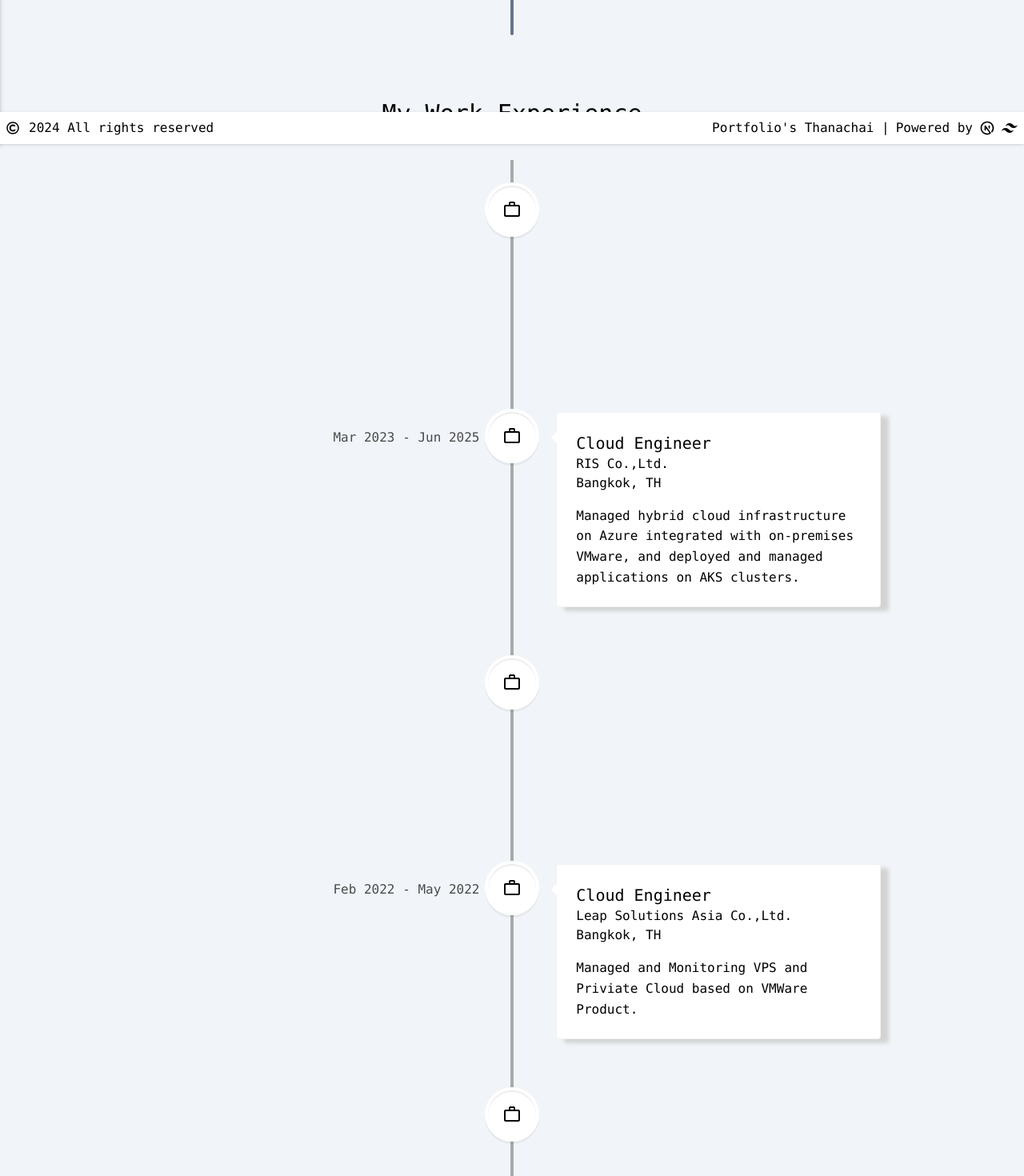
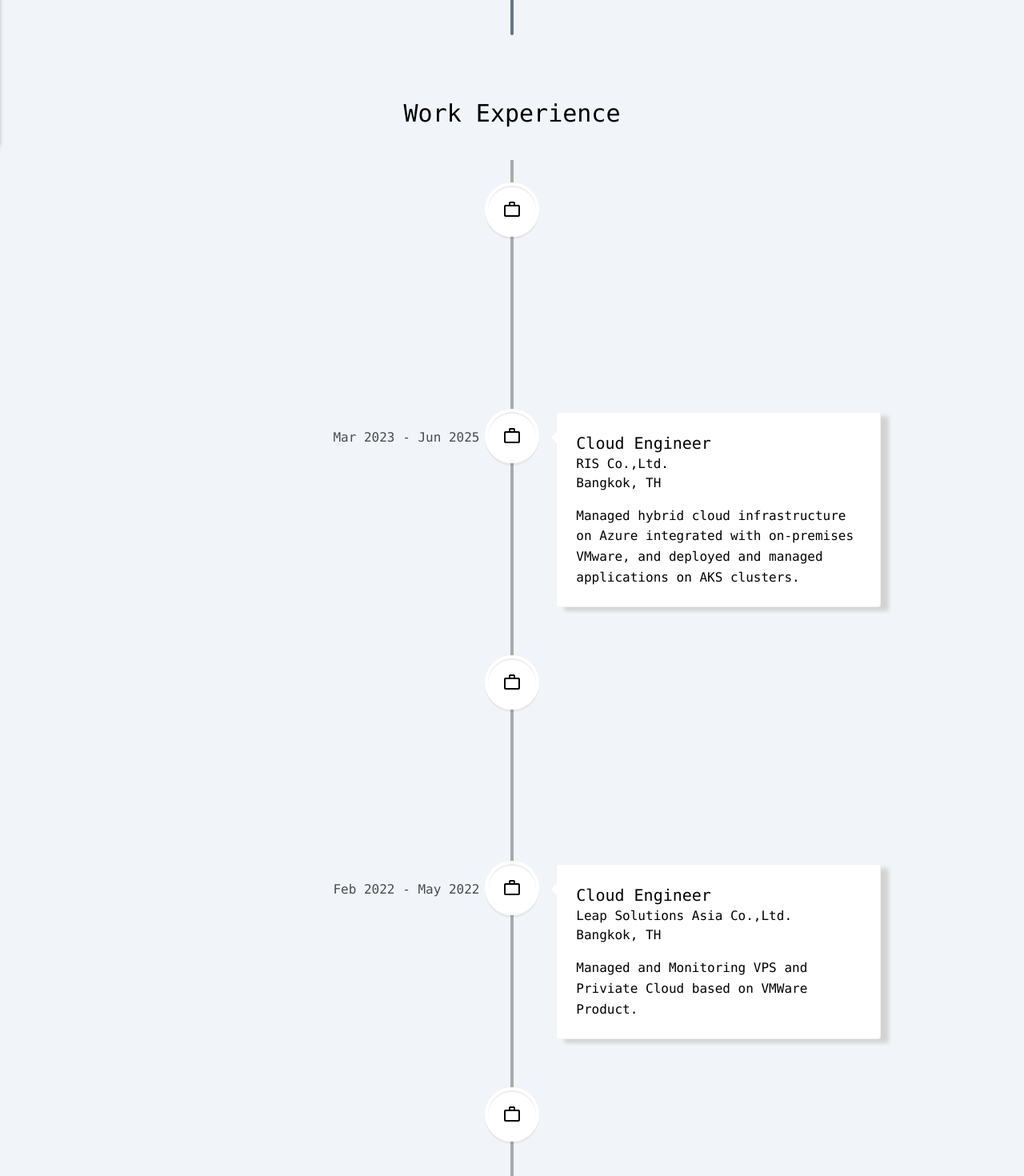
Before and after one commit to NaphatTor/Portfolio, a Next.js app: page / in a window 1280 px wide. Shown: the part 620-2090 px from the top of the page at 80% size. Built offline with nearby package versions, Linux system fonts and the light colour scheme.

Commit message:
refactor: made code is read easier

```diff
--- a/src/app/page.js
+++ b/src/app/page.js
@@ -11,17 +11,17 @@ import SectionDividerEnd from "@/components/section-divider-end"
 
 export default function Home() {
   return (
-    <div className="bg-slate-100 w-full h-full flex flex-col items-center">
+    <div className="bg-slate-100 w-full min-h-screen flex flex-col items-center">
       <Navbar />
-      <div className="max-w-screen-lg w-full flex flex-col items-center">
+      <div className="max-w-screen-lg w-full flex-grow flex flex-col items-center">
         <About />
         <SectionDividerExp />
         <Expreience />
         <SectionDividerSkills />
         <Skills />
         <SectionDividerEnd />
-        <Footer />
       </div>
+      <Footer />
       <ButtonBackToTop />
     </div>
   );
--- a/src/components/Footer.jsx
+++ b/src/components/Footer.jsx
@@ -7,7 +7,7 @@ const Footer = () => {
   const currentYear = new Date().getFullYear();
 
   return (
-    <div className="fixed filter drop-shadow bottom-0 bg-white text-black font-mono w-full p-2 z-50 text-sm sm:text-base">
+    <div className="bg-white text-black font-mono w-full p-2 z-50 text-sm sm:text-base transition-opacity duration-300">
       <div className="flex justify-between items-center flex-col sm:flex-row">
         <div className="flex items-center sm:mb-0">
           <span className="mr-1">
--- a/src/components/expreience.jsx
+++ b/src/components/expreience.jsx
@@ -1,121 +1,81 @@
 'use client';
 import React from 'react';
-import { MdStarOutline, MdWorkOutline } from 'react-icons/md'
+import { MdStarOutline, MdWorkOutline } from 'react-icons/md';
 import { VerticalTimeline, VerticalTimelineElement } from "react-vertical-timeline-component";
 import "react-vertical-timeline-component/style.min.css";
 
-const Expreience = () => {
-  return (
-    <section className="mb-25 text-center sm:mb-25 text-black">
-        <h2 className="text-3xl mb-10 text-center font-mono">My Work Experience</h2>
-        <div className="flex flex-col items-center justify-center font-mono">
-          <VerticalTimeline lineColor='darkgrey' >
-            <VerticalTimelineElement
-            className='vertical-timeline-element--work'
-            contentStyle={{
+const timelineElementStyle = {
   background: 'rgb(255, 255, 255)',
   border: "1px solid rgba(0, 0, 0, 0.05)",
   textAlign: "left",
   boxShadow: "10px 5px 5px lightgrey"
-            }}
-            contentArrowStyle={{
-              borderRight: '7px solid  rgb(255,255,255)',
+};
 
-            }}
-            date='Jun 2025 - Present'
-            iconStyle={{ background: 'rgb(255, 255, 255)' }}
-            icon={<MdWorkOutline/>}>
-              <h3 className="vertical-timeline-element-title text-xl">DevOps Engineer</h3>
-              <h4 className="vertical-timeline-element-subtitle">7Solutions Co.,Ltd. </h4>
-              <h4 className='vertical-timeline-element-subtitle'> Bangkok, TH </h4>
-              <p >
-                Managed Google Cloud Platform and Gitlab DevSeOps CI/CD pipelines with ArgoCD
-              </p>
-            </VerticalTimelineElement>
+const experienceData = [
+  {
+    title: "DevOps Engineer",
+    company: "7Solutions Co.,Ltd.",
+    location: "Bangkok, TH",
+    period: "Jun 2025 - Present",
+    description: "Managed Google Cloud Platform and Gitlab DevSeOps CI/CD pipelines with ArgoCD"
+  },
+  {
+    title: "Cloud Engineer",
+    company: "RIS Co.,Ltd.",
+    location: "Bangkok, TH",
+    period: "Mar 2023 - Jun 2025",
+    description: "Managed hybrid cloud infrastructure on Azure integrated with on-premises VMware, and deployed and managed applications on AKS clusters."
+  },
+  {
+    title: "DevOps Engineer",
+    company: "Leap Solutions Asia Co.,Ltd.",
+    location: "Bangkok, TH",
+    period: "May 2022 - Mar 2023",
+    description: "Managed K8s clusters and Middle-ware Applications in On-Prem Environment."
+  },
+  {
+    title: "Cloud Engineer",
+    company: "Leap Solutions Asia Co.,Ltd.",
+    location: "Bangkok, TH",
+    period: "Feb 2022 - May 2022",
+    description: "Managed and Monitoring VPS and Priviate Cloud based on VMWare Product."
+  },
+  {
+    title: "Delivery Engineer",
+    company: "Noventiq (Thailand) Co,.Ltd.",
+    location: "Bangkok, TH",
+    period: "Feb 2021 - Feb 2022",
+    description: "Imprement and Support Microsoft 365 Product."
+  }
+];
 
-            <VerticalTimelineElement
-            className='vertical-timeline-element--work'
-            contentStyle={{
-              background: 'rgb(255, 255, 255)',
-              border: "1px solid rgba(0, 0, 0, 0.05)",
-              textAlign: "left",
-              boxShadow: "10px 5px 5px lightgrey"
-            }}
-            contentArrowStyle={{
-              borderRight: '7px solid  rgb(255,255,255)',
-
-            }}
-            date='Mar 2023 - Jun 2025'
-            iconStyle={{ background: 'rgb(255, 255, 255)' }}
-            icon={<MdWorkOutline/>}>
-              <h3 className="vertical-timeline-element-title text-xl">Cloud Engineer</h3>
-              <h4 className="vertical-timeline-element-subtitle">RIS Co.,Ltd. </h4>
-              <h4 className='vertical-timeline-element-subtitle'> Bangkok, TH </h4>
-              <p >
-                Managed hybrid cloud infrastructure on Azure integrated with on-premises VMware, and deployed and managed applications on AKS clusters.
-              </p>
-
-            </VerticalTimelineElement>
-
+const TimelineElement = ({ title, company, location, period, description }) => (
   <VerticalTimelineElement
     className="vertical-timeline-element--work"
-              contentStyle={{
-                background: 'rgb(255, 255, 255)',
-                border: "1px solid rgba(0, 0, 0, 0.05)",
-                textAlign: "left",
-                boxShadow: "10px 5px 5px lightgrey"
+    contentStyle={timelineElementStyle}
+    contentArrowStyle={{
+      borderRight: '7px solid rgb(255,255,255)',
     }}
-              date="May 2022 - Mar 2023"
+    date={period}
     iconStyle={{ background: 'rgb(255, 255, 255)' }}
     icon={<MdWorkOutline />}
   >
-              <h3 className="vertical-timeline-element-title text-xl">DevOps Engineer</h3>
-              <h4 className="vertical-timeline-element-subtitle">Leap Solutions Asia Co.,Ltd.</h4>
-              <h4 className='vertical-timeline-element-subtitle'> Bangkok, TH </h4>
-              <p>
-                Managed K8s clusters and Middle-ware Applications in On-Prem Environment.
-              </p>
+    <h3 className="vertical-timeline-element-title text-xl">{title}</h3>
+    <h4 className="vertical-timeline-element-subtitle">{company}</h4>
+    <h4 className="vertical-timeline-element-subtitle">{location}</h4>
+    <p>{description}</p>
   </VerticalTimelineElement>
+);
 
-            <VerticalTimelineElement
-              className="vertical-timeline-element--work"
-              contentStyle={{
-                background: 'rgb(255, 255, 255)',
-                border: "1px solid rgba(0, 0, 0, 0.05)",
-                textAlign: "left",
-                boxShadow: "10px 5px 5px lightgrey"
-              }}
-              date="Feb 2022 - May 2022"
-              iconStyle={{ background: 'rgb(255, 255, 255)' }}
-              icon={<MdWorkOutline />}
-            >
-              <h3 className="vertical-timeline-element-title text-xl">Cloud Engineer</h3>
-              <h4 className="vertical-timeline-element-subtitle">Leap Solutions Asia Co.,Ltd.</h4>
-              <h4 className='vertical-timeline-element-subtitle'> Bangkok, TH </h4>
-              <p>
-                Managed and Monitoring VPS and Priviate Cloud based on VMWare Product.
-              </p>
-            </VerticalTimelineElement>
-
-            <VerticalTimelineElement
-              className="vertical-timeline-element--work"
-              contentStyle={{
-                background: 'rgb(255, 255, 255)',
-                border: "1px solid rgba(0, 0, 0, 0.05)",
-                textAlign: "left",
-                boxShadow: "10px 5px 5px lightgrey"
-              }}
-              date="Feb 2021 - Feb 2022"
-              iconStyle={{ background: 'rgb(255, 255, 255)' }}
-              icon={<MdWorkOutline />}
-            >
-              <h3 className="vertical-timeline-element-title text-xl">Delivery Engineer</h3>
-              <h4 className="vertical-timeline-element-subtitle">Noventiq (Thailand) Co,.Ltd.</h4>
-              <h4 className='vertical-timeline-element-subtitle'> Bangkok, TH </h4>
-              <p>
-                Imprement and Support Microsoft 365 Product.
-              </p>
-            </VerticalTimelineElement>
+const Experience = () => {
+  return (
+    <section className="mb-25 text-center sm:mb-25 text-black">
+      <h2 className="text-3xl mb-10 text-center font-mono">Work Experience</h2>
+      <div className="flex flex-col items-center justify-center font-mono">
+        <VerticalTimeline lineColor='darkgrey'>
+          {experienceData.map((experience, index) => (
+            <TimelineElement key={index} {...experience} />
+          ))}
           <VerticalTimelineElement
             iconStyle={{ background: 'rgb(255,255,255)' }}
             icon={<MdStarOutline />}
@@ -123,7 +83,7 @@ const Expreience = () => {
         </VerticalTimeline>
       </div>
     </section>
-  )
-}
+  );
+};
 
-export default Expreience
+export default Experience;
--- a/src/components/skills.jsx
+++ b/src/components/skills.jsx
@@ -1,120 +1,74 @@
 import React from 'react'
-import {
-  SiMicrosoftazure, SiTerraform, SiAnsible, SiKubernetes,
-  SiDocker, SiPrometheus, SiGrafana, SiLinux, SiVmware, SiPython, SiJavascript,
-  SiVeeam, SiGnubash, SiApachekafka, SiReact, SiNextdotjs, SiTailwindcss,
-  SiMongodb, SiNodedotjs, SiGit, SiPostgresql, SiAmazonaws, SiPrisma,
-  SiOpentelemetry, SiGo, SiHelm, SiArgo, SiJenkins, SiGooglecloud, SiGitlab
-} from 'react-icons/si';
+import * as SI from 'react-icons/si'
+
+const styles = {
+  section: "text-center font-mono sm:mb-20 mb-20 text-black",
+  title: "text-3xl font-medium capitalize mb-8 text-center",
+  skillList: "flex flex-wrap justify-center gap-2 text-lg text-gray-800",
+  skillItem: "bg-white border border-black/[0.1] rounded-xl px-4 py-2 flex items-center hover:scale-[1.15]",
+  icon: "mr-2"
+};
+
+const skillsData = [
+  { icon: SI.SiMicrosoftazure, name: "Azure" },
+  { icon: SI.SiGooglecloud, name: "GCP" },
+  { icon: SI.SiTerraform, name: "Terraform" },
+  { icon: SI.SiGitlab, name: "Gitlab" },
+  { icon: SI.SiGit, name: "Git" },
+  { icon: SI.SiKubernetes, name: "Kuberbetes" },
+  { icon: SI.SiArgo, name: "ArgoCD" },
+  { icon: SI.SiHelm, name: "HelmChart" },
+  { icon: SI.SiDocker, name: "Docker" },
+  { icon: SI.SiPrometheus, name: "Prometheus" },
+  { icon: SI.SiGrafana, name: "Grafana" },
+  { icon: SI.SiOpentelemetry, name: "OpenteleMetry" },
+  { icon: SI.SiApachekafka, name: "Kafka" },
+  { icon: SI.SiLinux, name: "Linux" },
+  { icon: SI.SiGnubash, name: "Bash" },
+  { icon: SI.SiVmware, name: "VMWare" },
+  { icon: SI.SiVeeam, name: "Veeam Backup" },
+  { icon: SI.SiMongodb, name: "MongoDB" },
+  { icon: SI.SiPython, name: "Python" },
+  { icon: SI.SiJavascript, name: "JavaScript" },
+];
+
+const interestsData = [
+  { icon: SI.SiAmazonaws, name: "AWS Cloud" },
+  { icon: SI.SiJenkins, name: "Jenkins" },
+  { icon: SI.SiNodedotjs, name: "Node.JS" },
+  { icon: SI.SiReact, name: "React.JS" },
+  { icon: SI.SiNextdotjs, name: "Next.JS" },
+  { icon: SI.SiGo, name: "Golang" },
+  { icon: SI.SiTailwindcss, name: "Tailwind" },
+  { icon: SI.SiAnsible, name: "Ansible" },
+  { icon: SI.SiPostgresql, name: "PostgreSQL" },
+  { icon: SI.SiPrisma, name: "Prisma" },
+];
+
+const SkillItem = ({ Icon, name }) => (
+  <li className={styles.skillItem}>
+    <Icon className={styles.icon} />{name}
+  </li>
+);
+
+const SkillSection = ({ title, items }) => (
+  <>
+    <div className={`${styles.title} ${title === "Interested" ? "mt-12" : ""}`}>{title}</div>
+    <ul className={styles.skillList}>
+      {items.map((item, index) => (
+        <SkillItem key={index} Icon={item.icon} name={item.name} />
+      ))}
+    </ul>
+  </>
+);
 
 const Skills = () => {
-  const sectionClass = "text-center font-mono sm:mb-20 mb-20 text-black"
-  const titleClass = "text-3xl font-medium capitalize mb-8 text-center"
-  const skillListClass = "flex flex-wrap justify-center gap-2 text-lg text-gray-800"
-  const skillItemClass = "bg-white border border-black/[0.1] rounded-xl px-4 py-2 flex items-center hover:scale-[1.15]"
-  const iconClass = "mr-2"
+  return (
+    <section id="skill" className={styles.section}>
+      <SkillSection title="Skills" items={skillsData} />
+      <SkillSection title="Interested" items={interestsData} />
+    </section>
+  );
+};
 
-  return (
-    <section id="skill" className={sectionClass}>
-      <div className={titleClass}>Skills</div>
-      <ul className={skillListClass}>
-        <li className={skillItemClass}>
-          <SiMicrosoftazure className={iconClass} />Azure
-        </li>
-        <li className={skillItemClass}>
-          <SiGooglecloud className={iconClass} />GCP
-        </li>
-        <li className={skillItemClass}>
-          <SiTerraform className={iconClass} />Terraform
-        </li>
-        <li className={skillItemClass}>
-          <SiGitlab className={iconClass} />Gitlab
-        </li>
-        <li className={skillItemClass}>
-          <SiGit className={iconClass} />Git
-        </li>
-        <li className={skillItemClass}>
-          <SiKubernetes className={iconClass} />Kuberbetes
-        </li>
-        <li className={skillItemClass}>
-          <SiArgo className={iconClass} />ArgoCD
-        </li>
-        <li className={skillItemClass}>
-          <SiHelm className={iconClass} />HelmChart
-        </li>
-        <li className={skillItemClass}>
-          <SiDocker className={iconClass} />Docker
-        </li>
-        <li className={skillItemClass}>
-          <SiPrometheus className={iconClass} />Prometheus
-        </li>
-        <li className={skillItemClass}>
-          <SiGrafana className={iconClass} />Grafana
-        </li>
-        <li className={skillItemClass}>
-          <SiOpentelemetry className={iconClass} />OpenteleMetry
-        </li>
-        <li className={skillItemClass}>
-          <SiApachekafka className={iconClass} />Kafka
-        </li>
-        <li className={skillItemClass}>
-          <SiLinux className={iconClass} />Linux
-        </li>
-        <li className={skillItemClass}>
-          <SiGnubash className={iconClass} />Bash
-        </li>
-        <li className={skillItemClass}>
-          <SiVmware className={iconClass} />VMWare
-        </li>
-        <li className={skillItemClass}>
-          <SiVeeam className={iconClass} />Veeam Backup
-        </li>
-        <li className={skillItemClass}>
-          <SiMongodb className={iconClass} />MongoDB
-        </li>
-        <li className={skillItemClass}>
-          <SiPython className={iconClass} />Python
-        </li>
-        <li className={skillItemClass}>
-          <SiJavascript className={iconClass} />JavaScript
-        </li>
-      </ul>
-
-      <div className={`${titleClass} mt-12`}>Interested</div>
-      <ul className={skillListClass}>
-        <li className={skillItemClass}>
-          <SiAmazonaws className={iconClass} />AWS Cloud
-        </li>
-        <li className={skillItemClass}>
-          <SiJenkins className={iconClass} />Jenkins
-        </li>
-        <li className={skillItemClass}>
-          <SiNodedotjs className={iconClass} />Node.JS
-        </li>
-        <li className={skillItemClass}>
-          <SiReact className={iconClass} />React.JS
-        </li>
-        <li className={skillItemClass}>
-          <SiNextdotjs className={iconClass} />Next.JS
-        </li>
-        <li className={skillItemClass}>
-          <SiGo className={iconClass} />Golang
-        </li>
-        <li className={skillItemClass}>
-          <SiTailwindcss className={iconClass} />Tailwind
-        </li>
-        <li className={skillItemClass}>
-          <SiAnsible className={iconClass} />Ansible
-        </li>
-        <li className={skillItemClass}>
-          <SiPostgresql className={iconClass} />PostgreSQL
-        </li>
-        <li className={skillItemClass}>
-          <SiPrisma className={iconClass} />Prisma
-        </li>
-      </ul>
-    </section>
-  )
-}
-
-export default Skills
+export default Skills;
```
Lines whose indentation alone changed are shown as unchanged.
